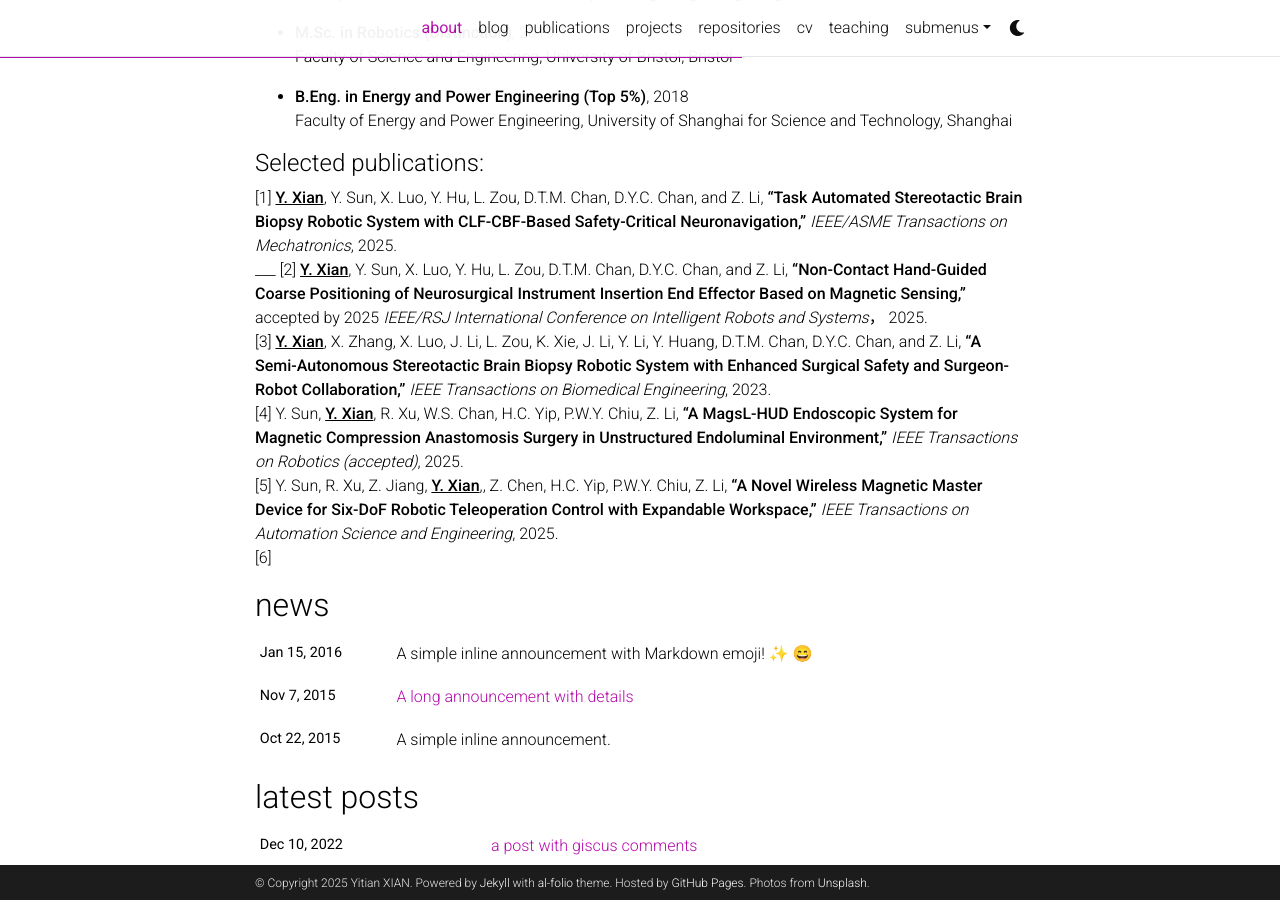
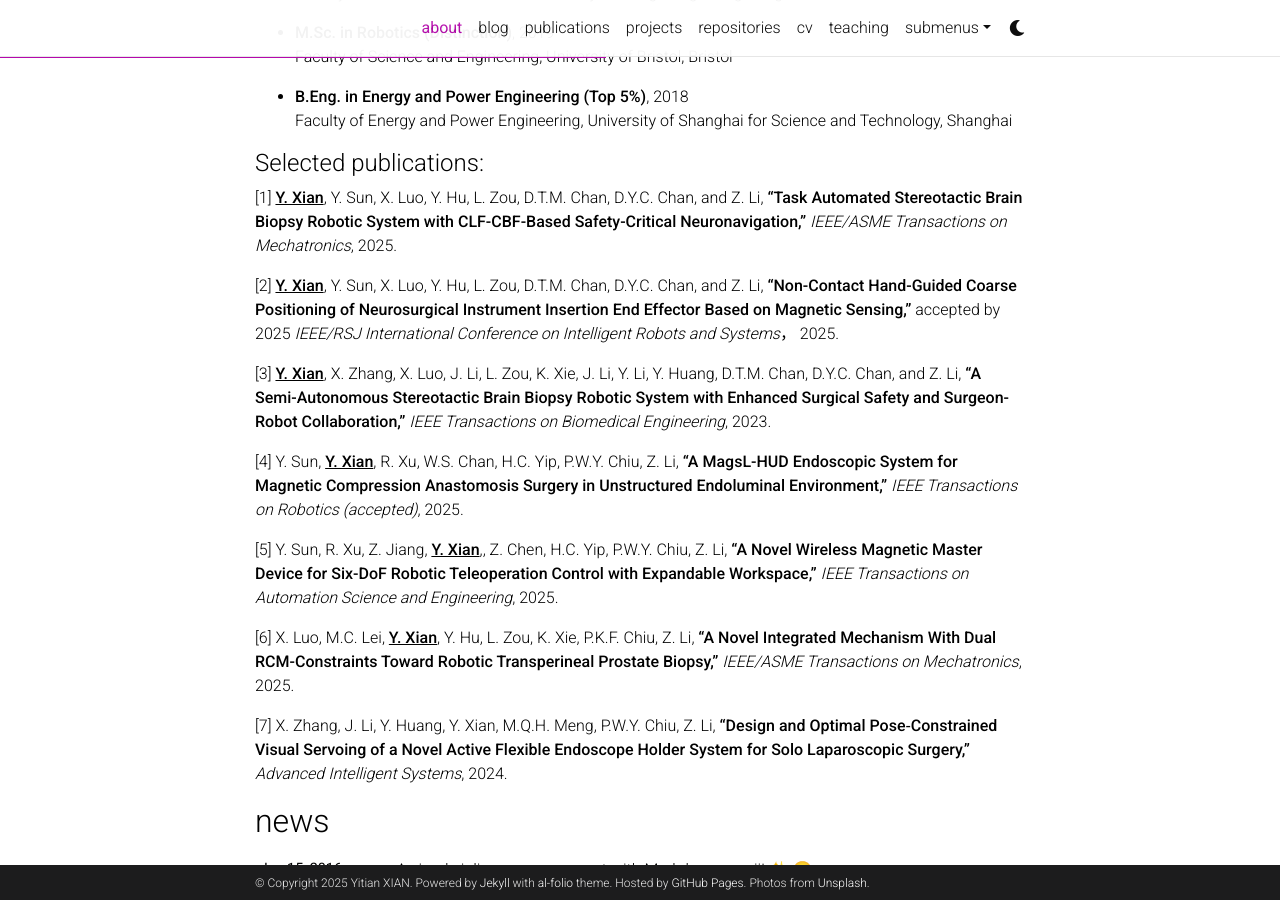
Before and after one commit to yitian-xian/yitian-xian.github.io, a Jekyll site: the page built from _pages/about.md, in a window 1280 px wide and 900 px high, scrolled down 561 px. Built offline with Jekyll 4.4.1, drawn with Linux system fonts in a browser that asks for light colours; full-size pictures stand in for the smaller copies a plugin makes; emoji names are drawn with the system emoji font; comment, search, counter and statistics services are not loaded; a style sheet for code colours, icons or effects is not loaded.

Commit message:
Update about.md

```diff
--- a/_pages/about.md
+++ b/_pages/about.md
@@ -40,10 +40,16 @@
 
 #### Selected publications:
 
-[1] **<u>Y. Xian</u>**, Y. Sun, X. Luo, Y. Hu, L. Zou, D.T.M. Chan, D.Y.C. Chan, and Z. Li, **“Task Automated Stereotactic Brain Biopsy Robotic System with CLF-CBF-Based Safety-Critical Neuronavigation,”** *IEEE/ASME Transactions on Mechatronics*, 2025.<br>
-___
-[2] **<u>Y. Xian</u>**, Y. Sun, X. Luo, Y. Hu, L. Zou, D.T.M. Chan, D.Y.C. Chan, and Z. Li, **“Non-Contact Hand-Guided Coarse Positioning of Neurosurgical Instrument Insertion End Effector Based on Magnetic Sensing,”** accepted by 2025 *IEEE/RSJ International Conference on Intelligent Robots and Systems*， 2025.<br>
-[3] **<u>Y. Xian</u>**, X. Zhang, X. Luo, J. Li, L. Zou, K. Xie, J. Li, Y. Li, Y. Huang, D.T.M. Chan, D.Y.C. Chan, and Z. Li, **“A Semi-Autonomous Stereotactic Brain Biopsy Robotic System with Enhanced Surgical Safety and Surgeon-Robot Collaboration,”** *IEEE Transactions on Biomedical Engineering*, 2023.<br>
-[4] Y. Sun, **<u>Y. Xian</u>**, R. Xu, W.S. Chan, H.C. Yip, P.W.Y. Chiu, Z. Li, **“A MagsL-HUD Endoscopic System for Magnetic Compression Anastomosis Surgery in Unstructured Endoluminal Environment,”** *IEEE Transactions on Robotics (accepted)*, 2025.<br>
-[5] Y. Sun, R. Xu, Z. Jiang, **<u>Y. Xian</u>**,, Z. Chen, H.C. Yip, P.W.Y. Chiu, Z. Li, **“A Novel Wireless Magnetic Master Device for Six-DoF Robotic Teleoperation Control with Expandable Workspace,”** *IEEE Transactions on Automation Science and Engineering*, 2025.<br>
-[6]
+[1] **<u>Y. Xian</u>**, Y. Sun, X. Luo, Y. Hu, L. Zou, D.T.M. Chan, D.Y.C. Chan, and Z. Li, **“Task Automated Stereotactic Brain Biopsy Robotic System with CLF-CBF-Based Safety-Critical Neuronavigation,”** *IEEE/ASME Transactions on Mechatronics*, 2025.
+
+[2] **<u>Y. Xian</u>**, Y. Sun, X. Luo, Y. Hu, L. Zou, D.T.M. Chan, D.Y.C. Chan, and Z. Li, **“Non-Contact Hand-Guided Coarse Positioning of Neurosurgical Instrument Insertion End Effector Based on Magnetic Sensing,”** accepted by 2025 *IEEE/RSJ International Conference on Intelligent Robots and Systems*， 2025.
+
+[3] **<u>Y. Xian</u>**, X. Zhang, X. Luo, J. Li, L. Zou, K. Xie, J. Li, Y. Li, Y. Huang, D.T.M. Chan, D.Y.C. Chan, and Z. Li, **“A Semi-Autonomous Stereotactic Brain Biopsy Robotic System with Enhanced Surgical Safety and Surgeon-Robot Collaboration,”** *IEEE Transactions on Biomedical Engineering*, 2023.
+
+[4] Y. Sun, **<u>Y. Xian</u>**, R. Xu, W.S. Chan, H.C. Yip, P.W.Y. Chiu, Z. Li, **“A MagsL-HUD Endoscopic System for Magnetic Compression Anastomosis Surgery in Unstructured Endoluminal Environment,”** *IEEE Transactions on Robotics (accepted)*, 2025.
+
+[5] Y. Sun, R. Xu, Z. Jiang, **<u>Y. Xian</u>**,, Z. Chen, H.C. Yip, P.W.Y. Chiu, Z. Li, **“A Novel Wireless Magnetic Master Device for Six-DoF Robotic Teleoperation Control with Expandable Workspace,”** *IEEE Transactions on Automation Science and Engineering*, 2025.
+
+[6] X. Luo, M.C. Lei, **<u>Y. Xian</u>**, Y. Hu, L. Zou, K. Xie, P.K.F. Chiu, Z. Li, **“A Novel Integrated Mechanism With Dual RCM-Constraints Toward Robotic Transperineal Prostate Biopsy,”** *IEEE/ASME Transactions on Mechatronics*, 2025.
+
+[7] X. Zhang, J. Li, Y. Huang, Y. Xian, M.Q.H. Meng, P.W.Y. Chiu, Z. Li, **“Design and Optimal Pose‐Constrained Visual Servoing of a Novel Active Flexible Endoscope Holder System for Solo Laparoscopic Surgery,”** *Advanced Intelligent Systems*, 2024.
```
